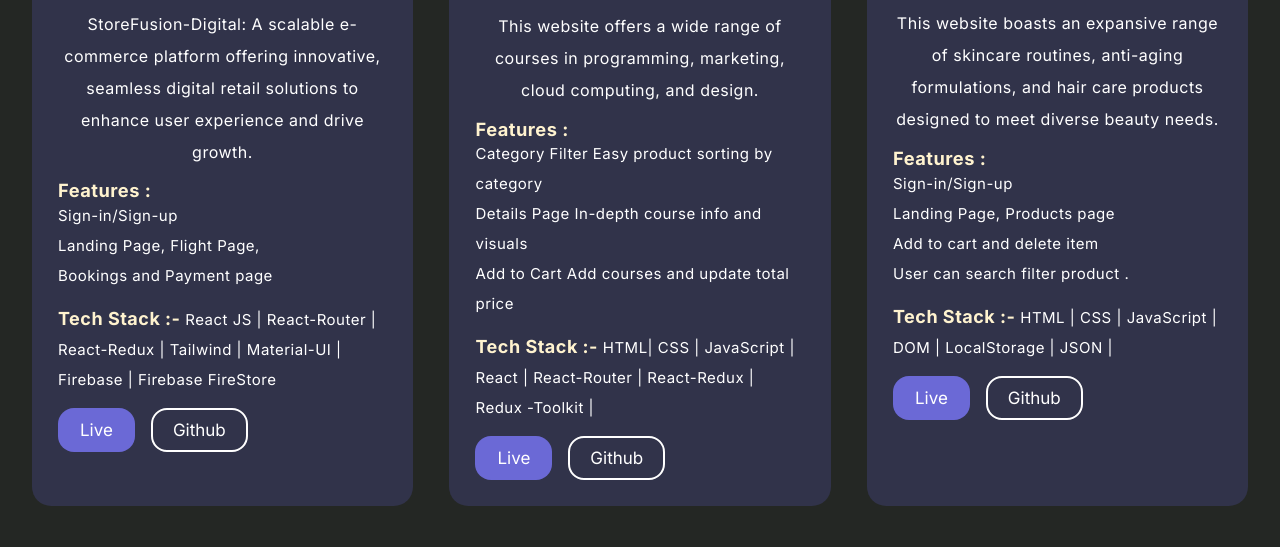
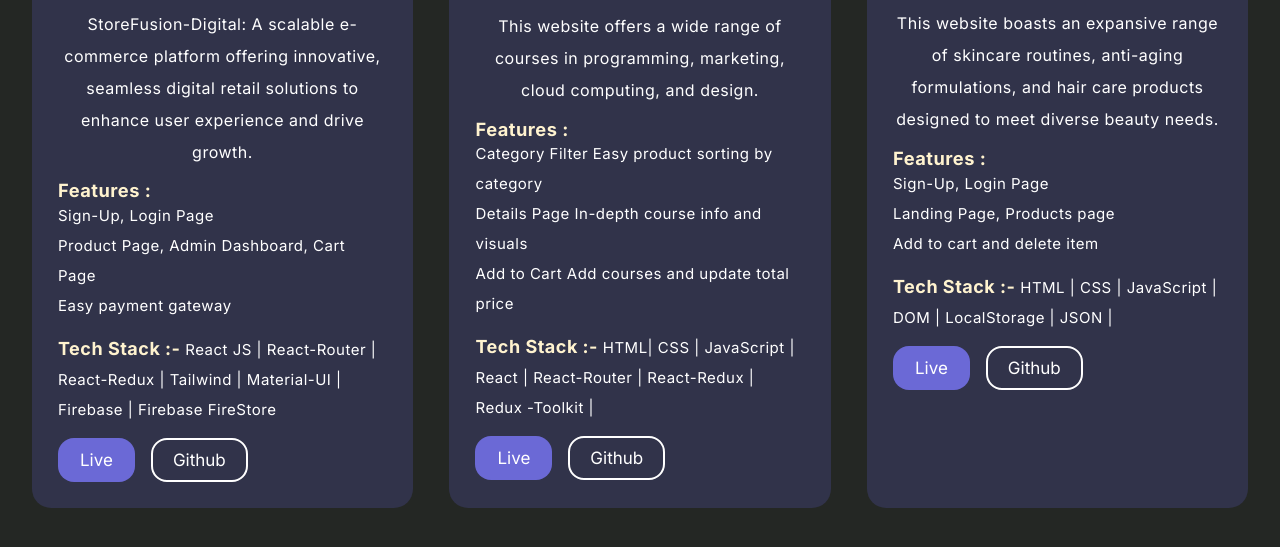
Before and after one commit to Tausifqureshi/My-Portfolio, a plain HTML site: page index.html in a window 1280 px wide. Shown: the part 2041-2588 px from the top of the page. Drawn offline with Linux system fonts and the light colour scheme.

Commit message:
All Updated

```diff
--- a/index.html
+++ b/index.html
@@ -26,7 +26,7 @@
           <li><a href="#">Home</a></li>
           <li><a href="#About">About</a></li>
           <li><a href="#Skills">Skills</a></li>
-          <li><a href="https://drive.google.com/file/d/1kVoxk8jyent2FLkSseER9y9Ajm8b0Ris/view?usp=sharing" target="_blank">Resume</a></li>
+          <li><a href="https://drive.google.com/file/d/1HEieYCbIEsRKNi4tmVXq97Y7XArg3MAU/view?usp=sharing" target="_blank">Resume</a></li>
           <li><a href="#Project">Project</a></li>
           <li><a href="#Contact">Contact</a></li>
         </ul>
@@ -54,10 +54,10 @@
           <h1 style="color: #5f99a1">HI I'm Tausif Qureshi</h1>
           <h2>Front-End <span class="typed-text">Web Developer</span></h2>
           <p style="box-shadow: rgba(100, 100, 111, 0.2) 0px 7px 29px 0px">
-           I am currently pursuing a career as a Front-End Web Developer and have a deep passion for programming and technology. I strive to stay updated with the latest technologies and skills. My expertise includes HTML, CSS, JavaScript, and React. Additionally, I possess considerable experience and knowledge in ES6 and Git.
+            As an aspiring Front-End Web Developer, I am deeply passionate about crafting dynamic and responsive web applications. With expertise in HTML, CSS, JavaScript, and React, I continuously seek to enhance my skills and stay current with emerging technologies. My strong foundation in ES6 and Git further supports my commitment to developing high-quality code and collaborative projects.
           </p>
           <a href="#Contact" class="btn">Contact Me</a>
-          <a href="./image/Tausif Qureshi-Resume.pdf" download="" class="btn cv"
+          <a href="./image/Tausif Resume.pdf" download="" class="btn cv"
             >Download CV</a
           >
         </div>
@@ -203,9 +203,9 @@
             <p  class="first"> StoreFusion-Digital: A scalable e-commerce platform offering innovative, seamless digital retail solutions to enhance user experience and drive growth.
               </p>
             <h5><b>Features :</b>
-            <p> Sign-in/Sign-up <br>
-              Landing Page, Flight Page,  <br>
-              Bookings and Payment page</p>
+              <p> Sign-Up, Login Page </p>
+              <p> Product Page, Admin Dashboard, Cart Page </p>
+              <p> Easy payment gateway  </p>
              </h5>
 
                <p> <b>Tech Stack :-</b> <span> React JS | React-Router | React-Redux |  Tailwind | Material-UI  |  Firebase | Firebase FireStore
@@ -255,10 +255,9 @@
                 Landing Page, Products page,
                 Add to cart and Payment page </p> -->
 
-             <p> Sign-in/Sign-up </p>
+              <p> Sign-Up, Login Page </p>
                <p> Landing Page, Products page </p>
                <p>Add to cart and delete item</p>
-               <p>User can search filter product .</p>
               </h5>
 
               <p> <b>Tech Stack :-</b><span> HTML | CSS | JavaScript  | DOM | LocalStorage |
```
Also changed, not shown: 2 other files.
